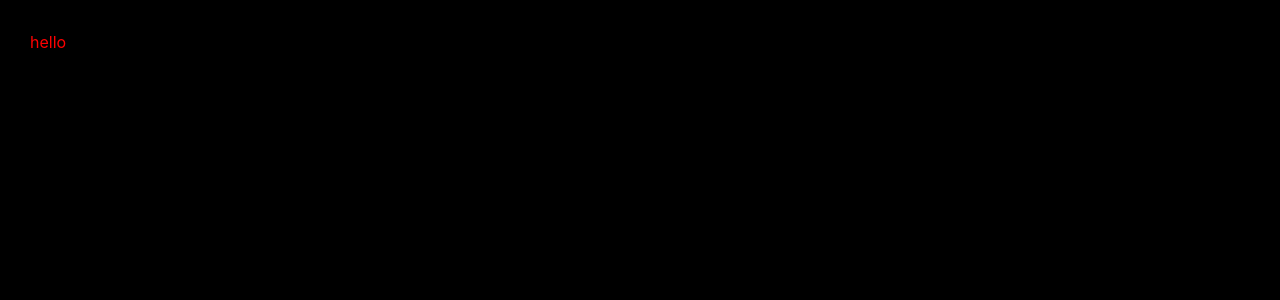
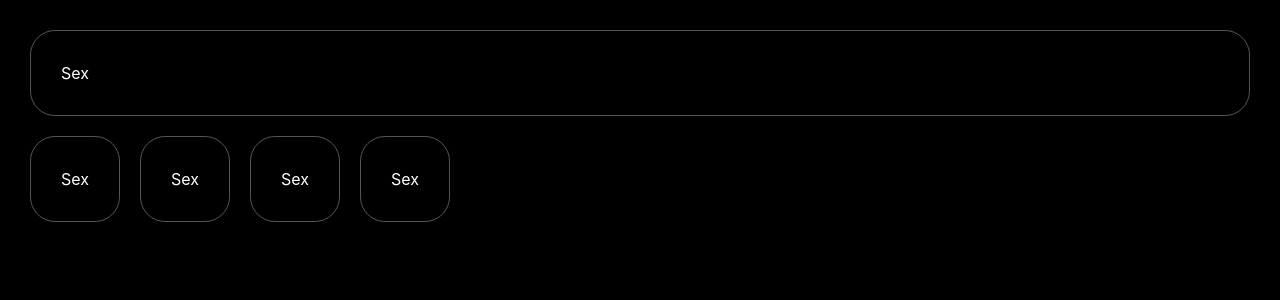
Before and after one commit to Sulaev/cv-react-app, a React (Vite) app: page / in a window 1280 px wide. Shown: the top 300 px of the page. Built offline with nearby package versions, Linux system fonts and the light colour scheme; a web font is replaced by a local one.

Commit message:
create Card component and Main Page

```diff
--- a/eslint.config.js
+++ b/eslint.config.js
@@ -33,6 +33,8 @@ export default [
         'warn',
         { allowConstantExport: true },
       ],
+      'no-unused-vars': 'warn',
+      "react/prop-types": "off",
     },
   },
 ]
--- a/src/App.jsx
+++ b/src/App.jsx
@@ -1,7 +1,8 @@
-import { Layout } from "./components/Layout"
+import { Main } from "./Pages/Main"
+// import "./styles.css"
 
 function App() {
-  return <Layout />
+  return <Main />
 }
 
 export default App
--- /dev/null
+++ b/src/Pages/Main/index.jsx
@@ -0,0 +1,19 @@
+import { Layout } from "../../components/Layout"
+import { Card } from "../../components/Card"
+import "./styles.css"
+
+export const Main = () => {
+  return (
+    <Layout>
+      <div className="ContentContainer">
+        <Card />
+      </div>
+      <div className="CardContainer">
+        <Card />
+        <Card />
+        <Card />
+        <Card />
+      </div>
+    </Layout>
+  )
+}
--- /dev/null
+++ b/src/Pages/Main/styles.css
@@ -0,0 +1,10 @@
+.ContentContainer {
+  height: 80%;
+}
+
+.CardContainer {
+  display: flex;
+  flex-direction: row;
+  gap: 20px;
+  height: 20%;
+}
--- /dev/null
+++ b/src/components/Card/index.jsx
@@ -0,0 +1,5 @@
+import "./styles.css"
+
+export const Card = () => {
+  return <div className="Card">Sex</div>
+}
--- /dev/null
+++ b/src/components/Card/styles.css
@@ -0,0 +1,5 @@
+.Card {
+  border: 1px solid rgba(255, 255, 255, 0.33);
+  border-radius: 25px;
+  padding: 30px;
+}
--- a/src/components/Layout/index.jsx
+++ b/src/components/Layout/index.jsx
@@ -1,7 +1,7 @@
 import "./styles.css"
 
 export const Layout = (props) => {
-  const { name } = props
+  const { children } = props
 
-  return <div className="Layout">hello {name}</div>
+  return <div className="Layout">{children}</div>
 }
--- a/src/components/Layout/styles.css
+++ b/src/components/Layout/styles.css
@@ -1,5 +1,6 @@
 .Layout {
   padding: 30px;
-
-  color: red;
+  display: flex;
+  flex-direction: column;
+  gap: 20px;
 }
```
